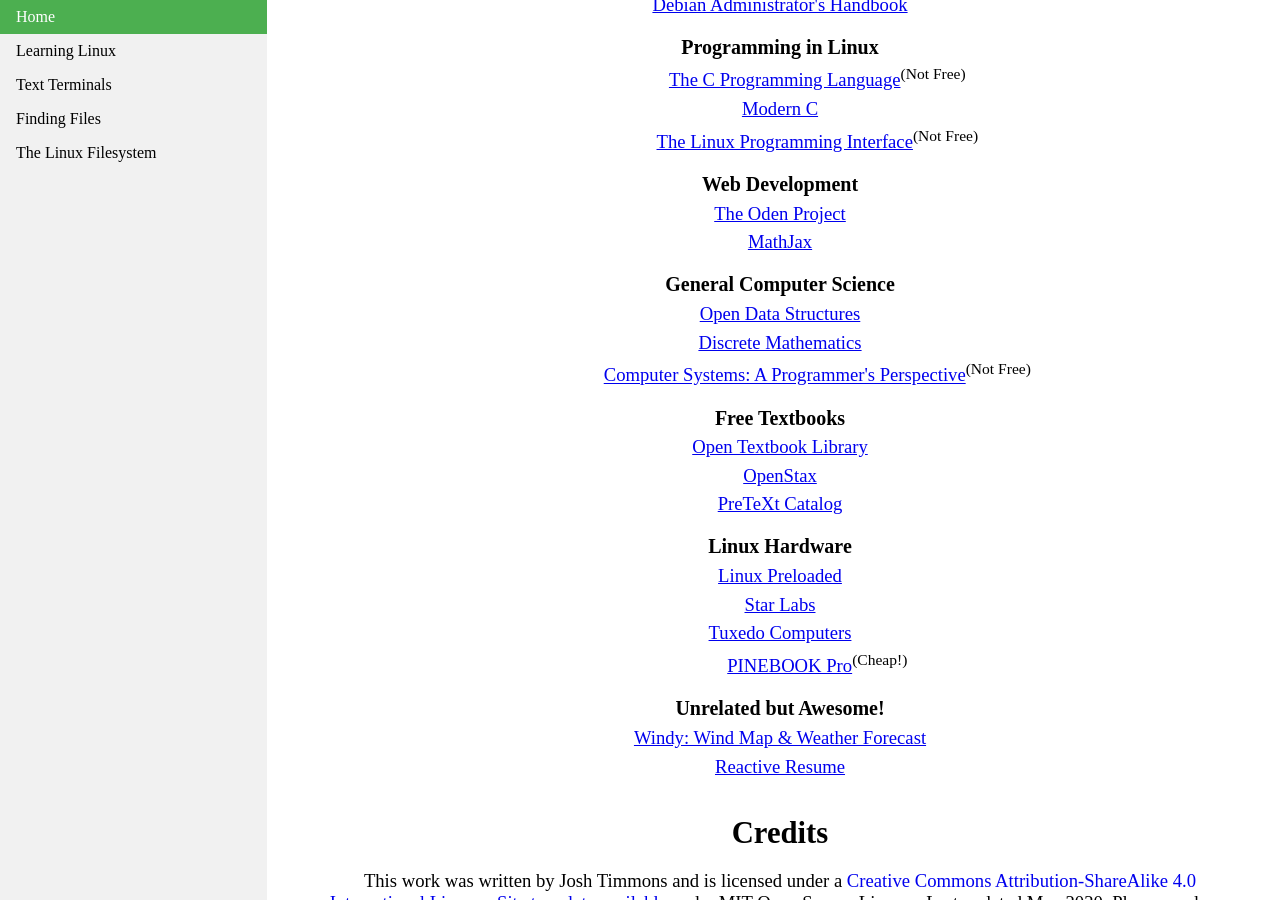
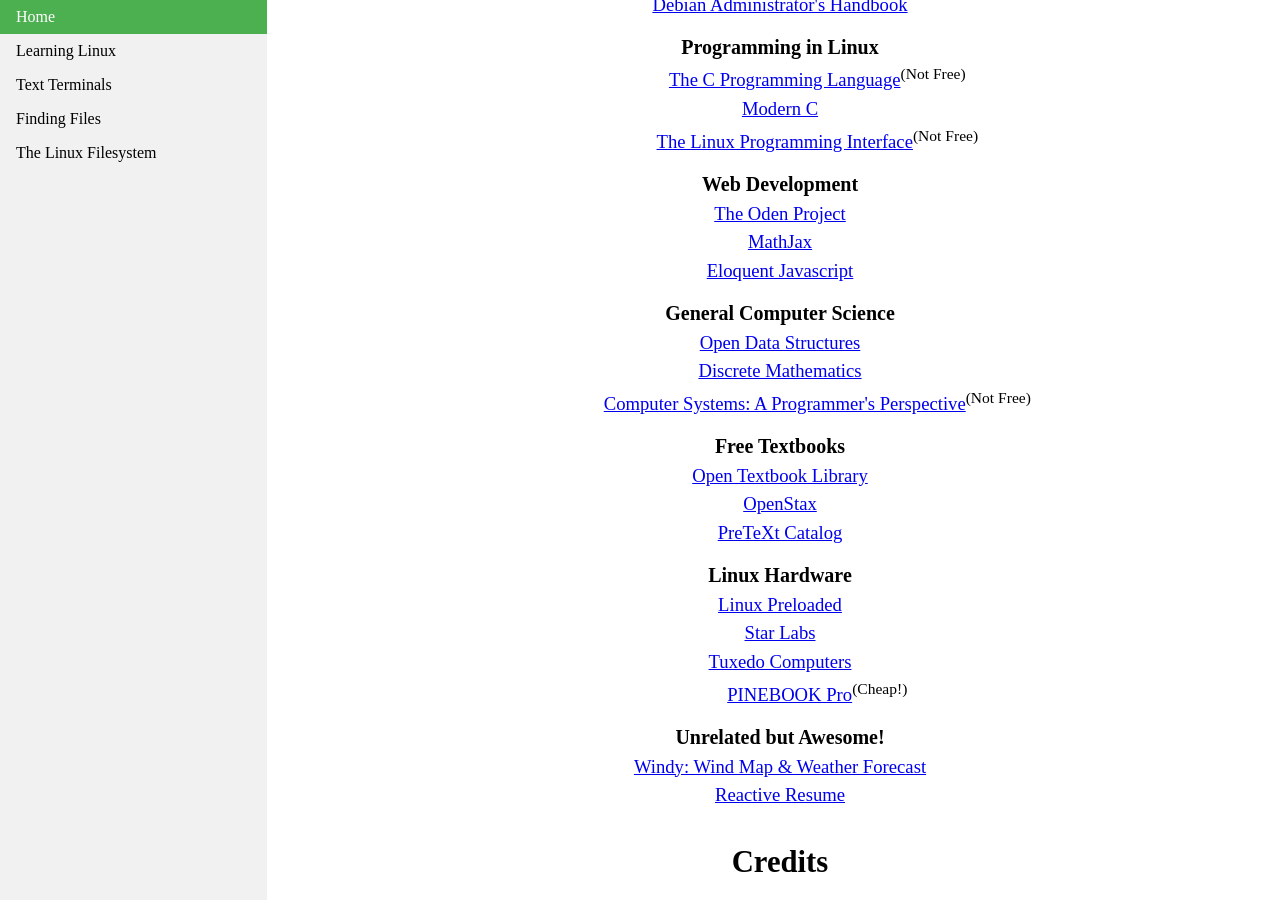
Before and after one commit to josh-59/Learning-Linux, a Jekyll site: the page built from index.html, in a window 1280 px wide and 900 px high, scrolled down 740 px. Built offline with Jekyll 4.4.1, drawn with Linux system fonts in a browser that asks for light colours.

Commit message:
Added link, Eloquent Javascript

```diff
--- a/index.html
+++ b/index.html
@@ -65,6 +65,7 @@
 	<ul class="directory">
 		<li><a href="https://www.theodinproject.com">The Oden Project</a></li>
 		<li><a href="https://www.mathjax.org/">MathJax</a></li>
+		<li><a href="https://eloquentjavascript.net/">Eloquent Javascript</a></li>
 
     <h3> General Computer Science </h3>
     <ul class="directory">
```
